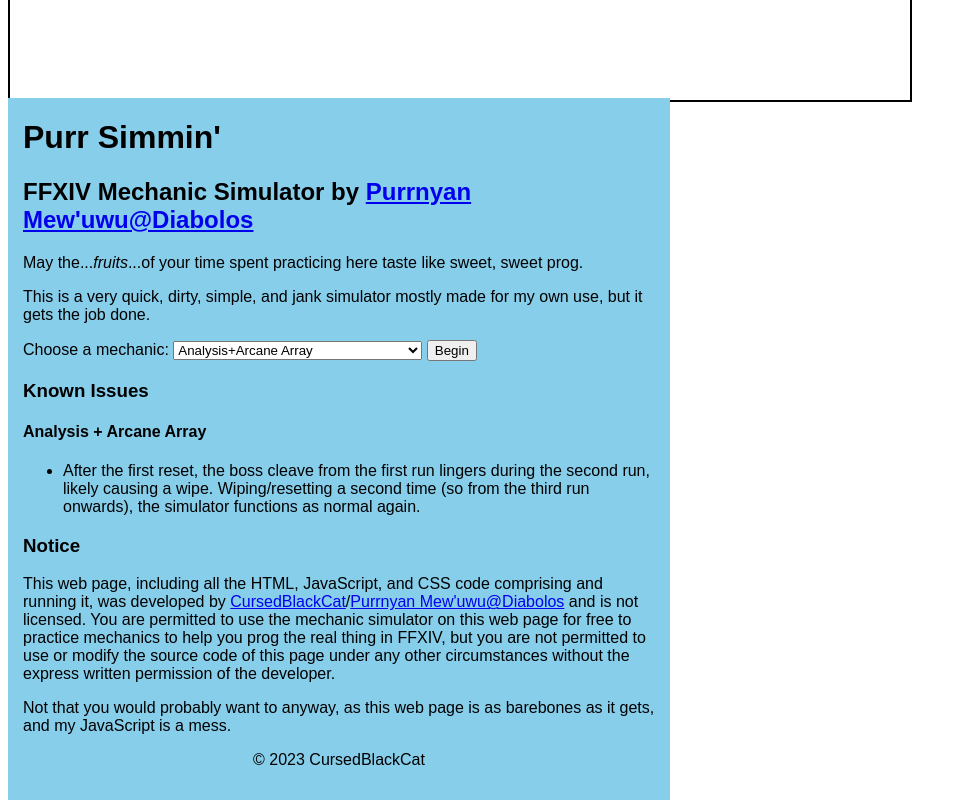
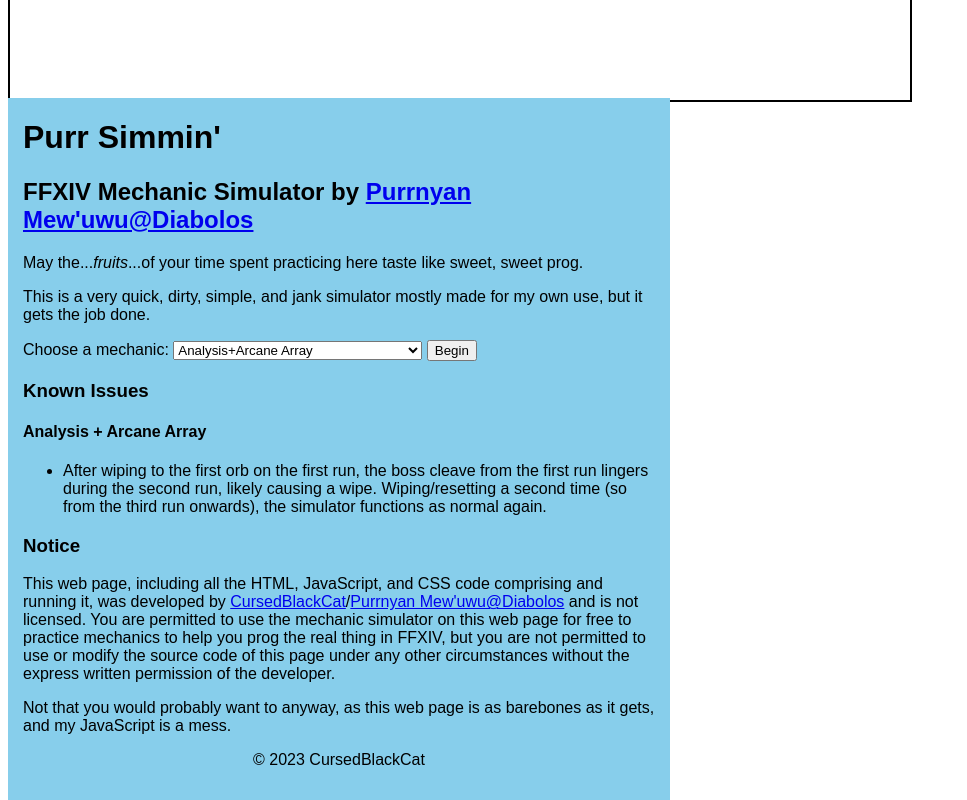
Before and after one commit to purrxiv/PurrSims, a plain HTML site: page index.html in a window 1280 px wide. Shown: the part 810-1610 px from the top of the page, without its empty margins (0-967 px from the left). Drawn offline with Linux system fonts and the light colour scheme.

Commit message:
Clarify wording on known issue

```diff
--- a/index.html
+++ b/index.html
@@ -23,7 +23,7 @@
     <h3>Known Issues</h3>
     <h4>Analysis + Arcane Array</h4>
     <ul>
-        <li>After the first reset, the boss cleave from the first run lingers during the second run, likely causing a wipe. Wiping/resetting a second time (so from the third run onwards), the simulator functions as normal again.</li>
+        <li>After wiping to the first orb on the first run, the boss cleave from the first run lingers during the second run, likely causing a wipe. Wiping/resetting a second time (so from the third run onwards), the simulator functions as normal again.</li>
     </ul>
     <h3>Notice</h3>
     <p>This web page, including all the HTML, JavaScript, and CSS code comprising and running it, was developed by
```
